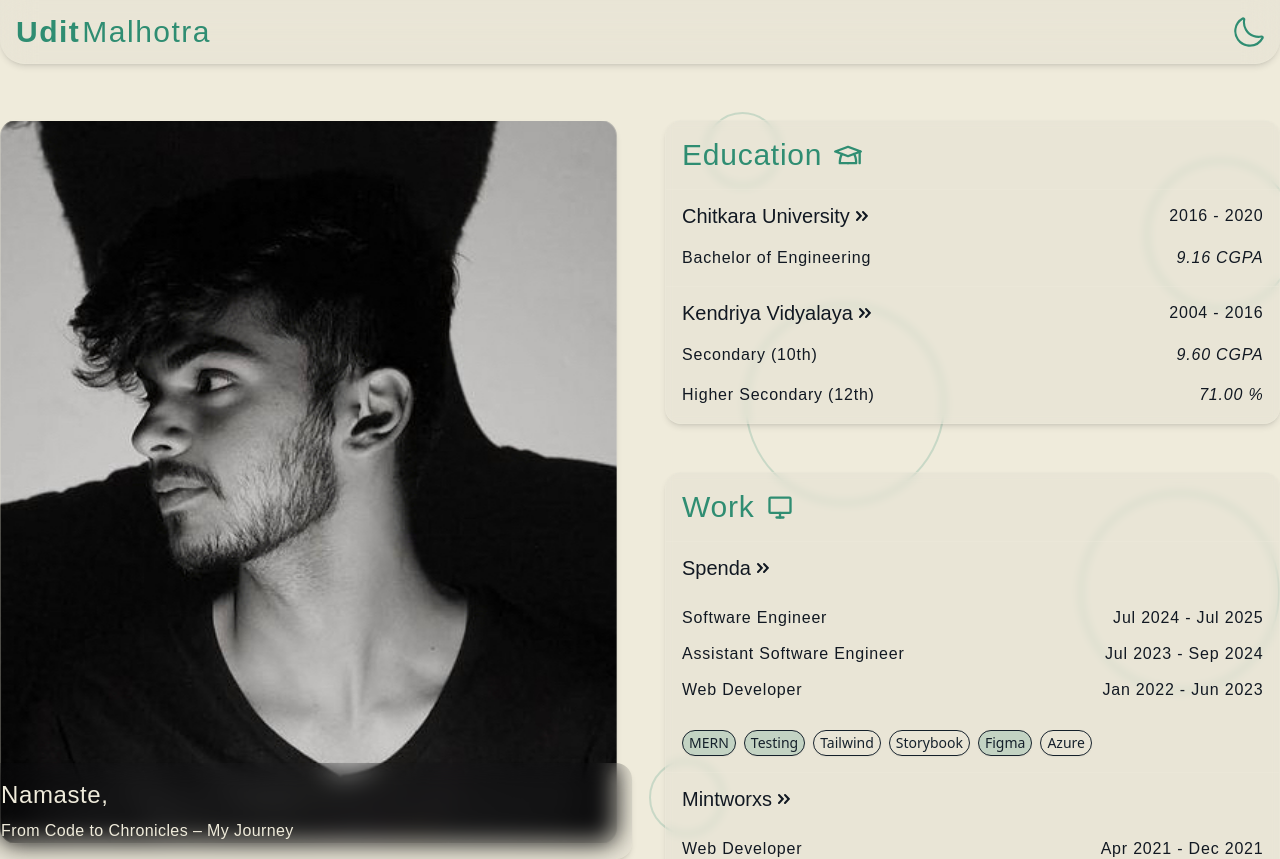
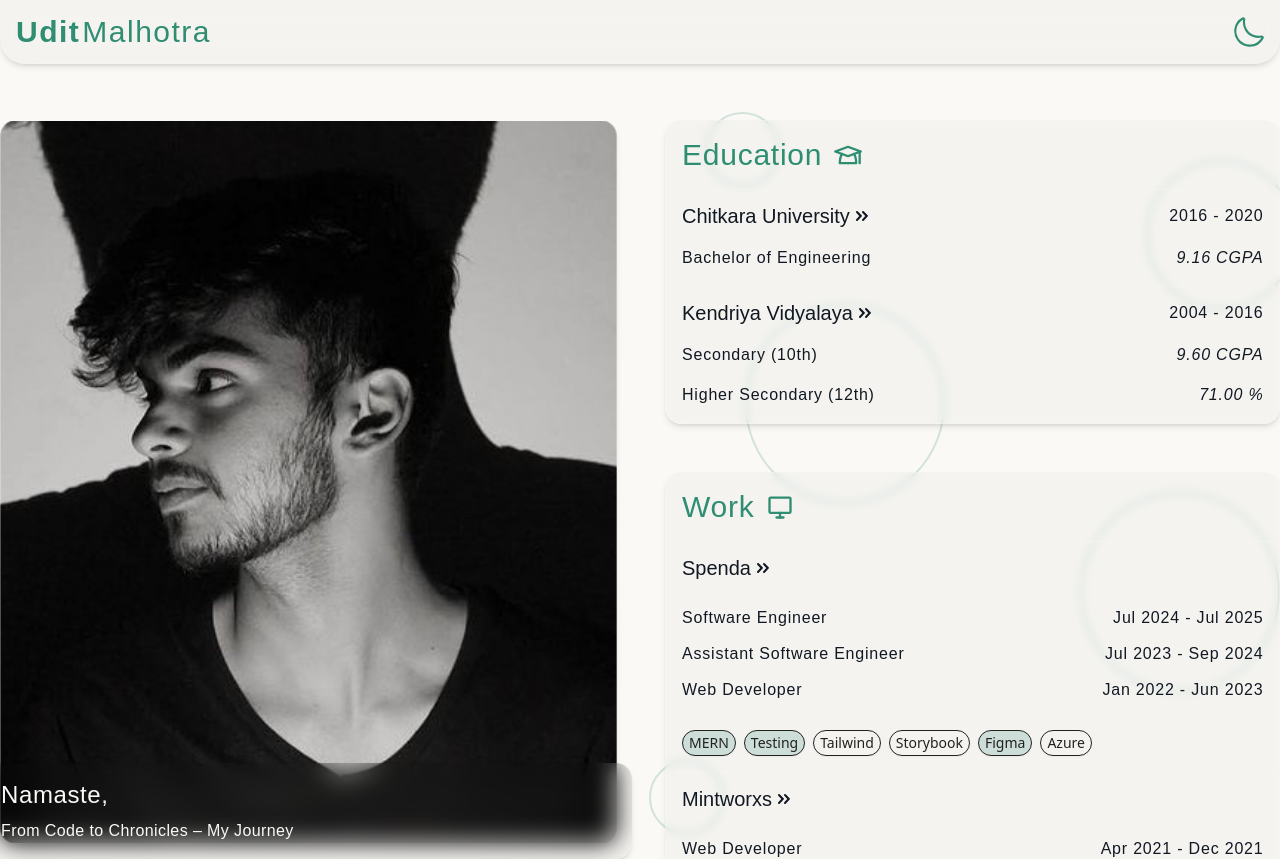
Before and after one commit to uditmalhotraa/udit-portfolio, a React (Vite) app: page /#/ in a window 1280 px wide. Shown: the top 859 px of the page. Built offline with nearby package versions, Linux system fonts and the light colour scheme.

Commit message:
colour upgrade

```diff
--- a/tailwind.config.js
+++ b/tailwind.config.js
@@ -5,8 +5,10 @@ export default {
   theme: {
     colors: {
       transparent: "transparent",
-      cream: "#efebdb",
-      gray: "#15202B",
+      // cream: "#efebdb",
+      cream: "#FAF9F6",
+      // gray: "#15202B",
+      gray: "#212121",
       darkgray: "#111822",
       // "accent-light": "#212196",
       // "accent-dark": "#AFAFED",
```
